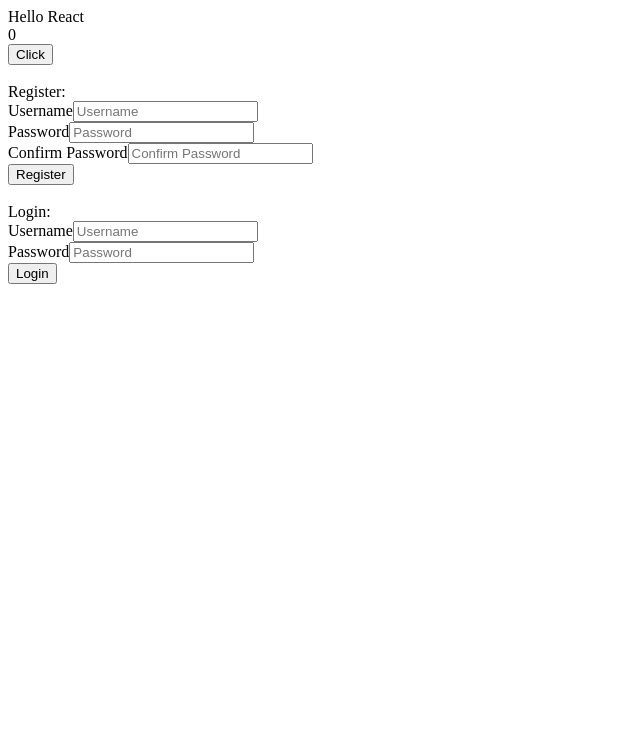
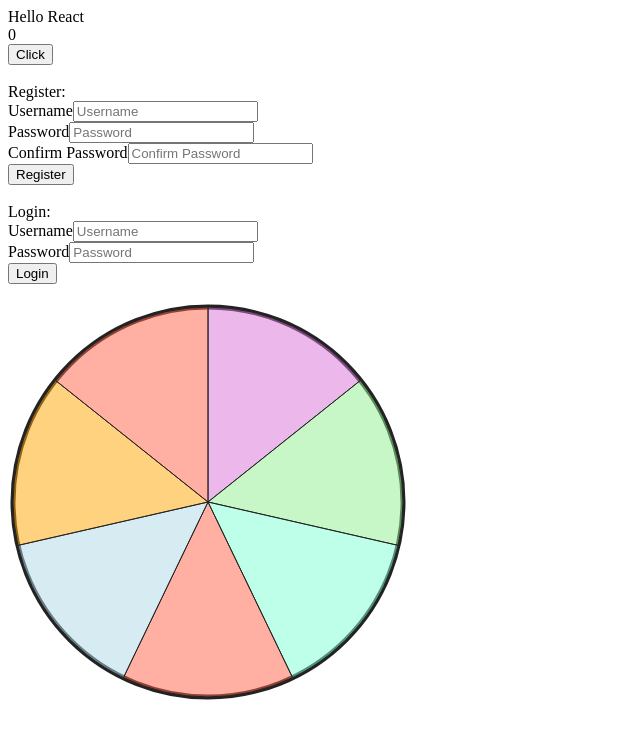
Before and after one commit to xeeija/pokeboard, a React (Create React App) app in the folder app/: page / in a window 1280 px wide. Shown: the top 738 px of the page, without its empty margins (0-640 px from the left). Built offline with nearby package versions, Linux system fonts and the light colour scheme.

Commit message:
Start with wheel of fortune

```diff
--- a/app/src/App.tsx
+++ b/app/src/App.tsx
@@ -1,6 +1,7 @@
 import React from 'react';
 import { Counter } from './components/Counter';
 import { LoginForm } from './components/LoginForm';
+import { PrizeWheel } from './components/RandomWheel';
 import { RegisterForm } from './components/RegisterForm';
 
 const App: React.FC = () => {
@@ -24,6 +25,9 @@ const App: React.FC = () => {
       <br />
       <div>Login:</div>
       <LoginForm />
+
+      <br />
+      <PrizeWheel segments={7} />
     </div>
   );
 }
--- /dev/null
+++ b/app/src/components/RandomWheel.tsx
@@ -0,0 +1,97 @@
+import React from "react"
+
+interface Props {
+  segments: number
+}
+
+interface Point {
+  x: number,
+  y: number
+}
+
+interface Sector {
+  center: Point,
+  radius: number,
+  startAngle: number,
+  endAngle: number
+}
+
+const pointOnCircle = (center: Point, radius: number, angleDeg: number, angleOffset = 0): Point => {
+  // 90° offset ccw by default, so angle goes from the the top, not right of the circle
+  // custom offset to rotate cw
+  const angleRad = (angleDeg - 90 + angleOffset) * Math.PI / 180
+  return {
+    x: Math.cos(angleRad) * radius + center.x,
+    y: (Math.sin(angleRad)) * radius + center.y
+  }
+}
+
+export const PrizeWheel: React.FC<Props> = ({ segments }) => {
+
+  const d: Sector = {
+    center: { x: 200, y: 200 },
+    radius: 195,
+    startAngle: 0,
+    endAngle: segments !== 1 ? 360 / segments : 359.99
+  }
+
+  const largeArcFlag = d.endAngle - d.startAngle <= 180 ? 0 : 1
+
+  // const points = [...Array(segments).keys()].map((_, i) => {
+  //   return pointOnCircle(d.center, d.radius, d.startAngle, i * d.endAngle)
+  // })
+  // console.log(points)
+
+  const colors = [
+    "orchid",
+    "lightgreen",
+    "aquamarine",
+    "tomato",
+    "lightblue",
+    "orange",
+  ]
+
+  // const startPos = polar(d.center, d.radius, d.endAngle)
+  // const endPos = polar(d.center, d.radius, d.startAngle)
+
+  // console.log(startPos)
+  // console.log(endPos)
+
+  /* M   200       0         A   200     200     0 1        0 400     200     L    200  200  Z
+    Move startPosX startPosY Arc radiusX radiusY ? largeArc ? arcPosX arcPosY Line posX posY Close path
+    arcPos -> creates an arc from current position (like a cursor) to given arcPos */
+  return (
+    <svg height="400" width="400">
+      <circle cx={d.center.x} cy={d.center.y} r={d.radius} stroke="#222" strokeWidth="5" fill="none" />
+
+      {[...Array(segments).keys()].map((_, i) => {
+        const startPos = pointOnCircle(d.center, d.radius, d.endAngle, i * d.endAngle)
+        const endPos = pointOnCircle(d.center, d.radius, d.startAngle, i * d.endAngle)
+
+        // replace with different color, if last color is the same as the first
+        const colorIndex = i % colors.length
+        const color = (colorIndex === 0 && i === segments - 1) ? colors[colors.length / 2] : colors[colorIndex]
+        // const color = colors[i % colors.length]
+
+        return (
+          <path stroke="#222" strokeWidth="1" fillOpacity="0.5" fill={color} d={
+            `M ${startPos.x} ${startPos.y} ` +
+            `A ${d.radius} ${d.radius} 0 ${largeArcFlag} 0 ${endPos.x} ${endPos.y} ` +
+            `L ${d.center.x} ${d.center.y} Z`
+          } />
+        )
+      })}
+
+      {/* <path stroke="purple" strokeWidth="2" fill="purple" d={
+        `M ${startPos.x} ${startPos.y} ` +
+        `A ${d.radius} ${d.radius} 0 ${largeArcFlag} 0 ${endPos.x} ${endPos.y} ` +
+        `L ${d.center.x} ${d.center.y} Z`
+      } /> */}
+
+      {/* <circle cx={startPos.x} cy={startPos.y} r="5" />
+      <circle cx={endPos.x} cy={endPos.y} r="5" /> */}
+
+      {/* {points.map((v, i) => <circle cx={v.x} cy={v.y} r="5" fill={colors[i % colors.length]} key={"segment" + i} />)} */}
+    </svg>
+  )
+}
```
